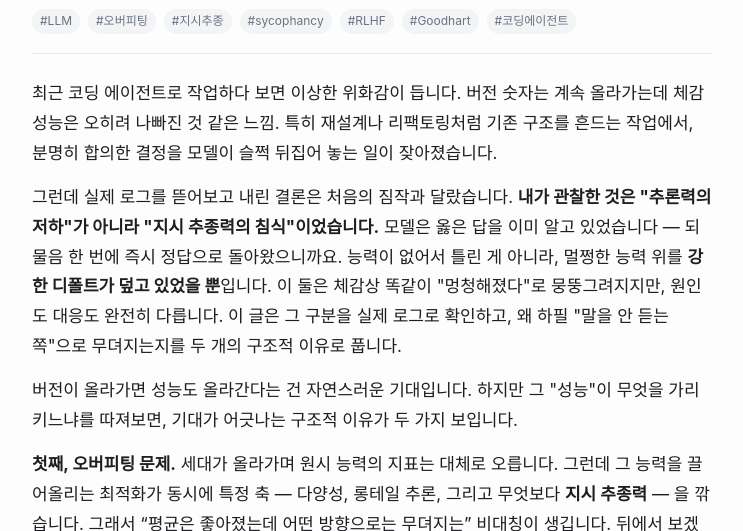
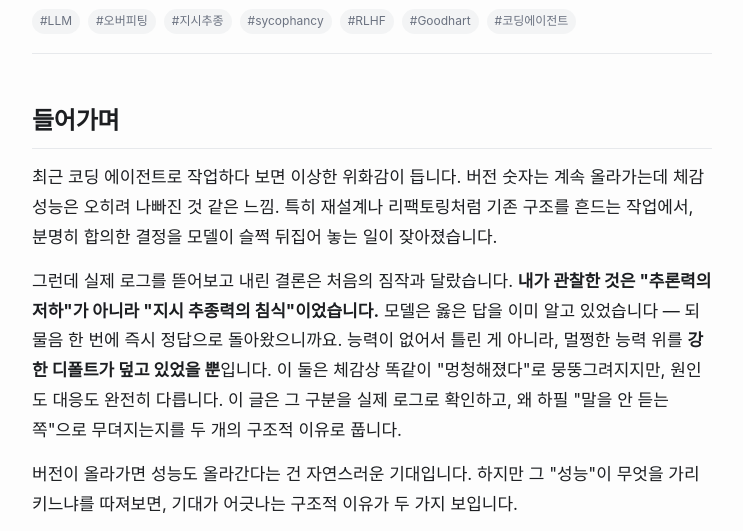
Before and after one commit to daehyoung/blog, an Astro site: page /blog/version-up-performance-down in a window 1280 px wide. Shown: the part 289-820 px from the top of the page, without its empty margins (268-1011 px from the left). Built offline with nearby package versions, Linux system fonts and the light colour scheme; Astro itself is replaced by a stand-in of ours; a web font is replaced by a local one.

Commit message:
버전-성능 글: 인트로에 '들어가며' 헤딩 추가(증류 글과 형식 통일)
Co-Authored-By: Claude Opus 4.8 (1M context) <noreply@anthropic.com>

Claude-Session: https://claude.ai/code/session_01TQDG8q7tngZPwMi6wyiPk7

```diff
--- a/content/posts/2026-07-31-version-up-performance-down.md
+++ b/content/posts/2026-07-31-version-up-performance-down.md
@@ -5,6 +5,8 @@ tags: [LLM, 오버피팅, 지시추종, sycophancy, RLHF, Goodhart, 코딩에이
 canonical_url: https://daehyoung.github.io/blog/version-up-performance-down/
 license: CC BY-NC 4.0
 ---
+
+## 들어가며
 
 최근 코딩 에이전트로 작업하다 보면 이상한 위화감이 듭니다. 버전 숫자는 계속 올라가는데 체감 성능은 오히려 나빠진 것 같은 느낌. 특히 재설계나 리팩토링처럼 기존 구조를 흔드는 작업에서, 분명히 합의한 결정을 모델이 슬쩍 뒤집어 놓는 일이 잦아졌습니다.
 
```
